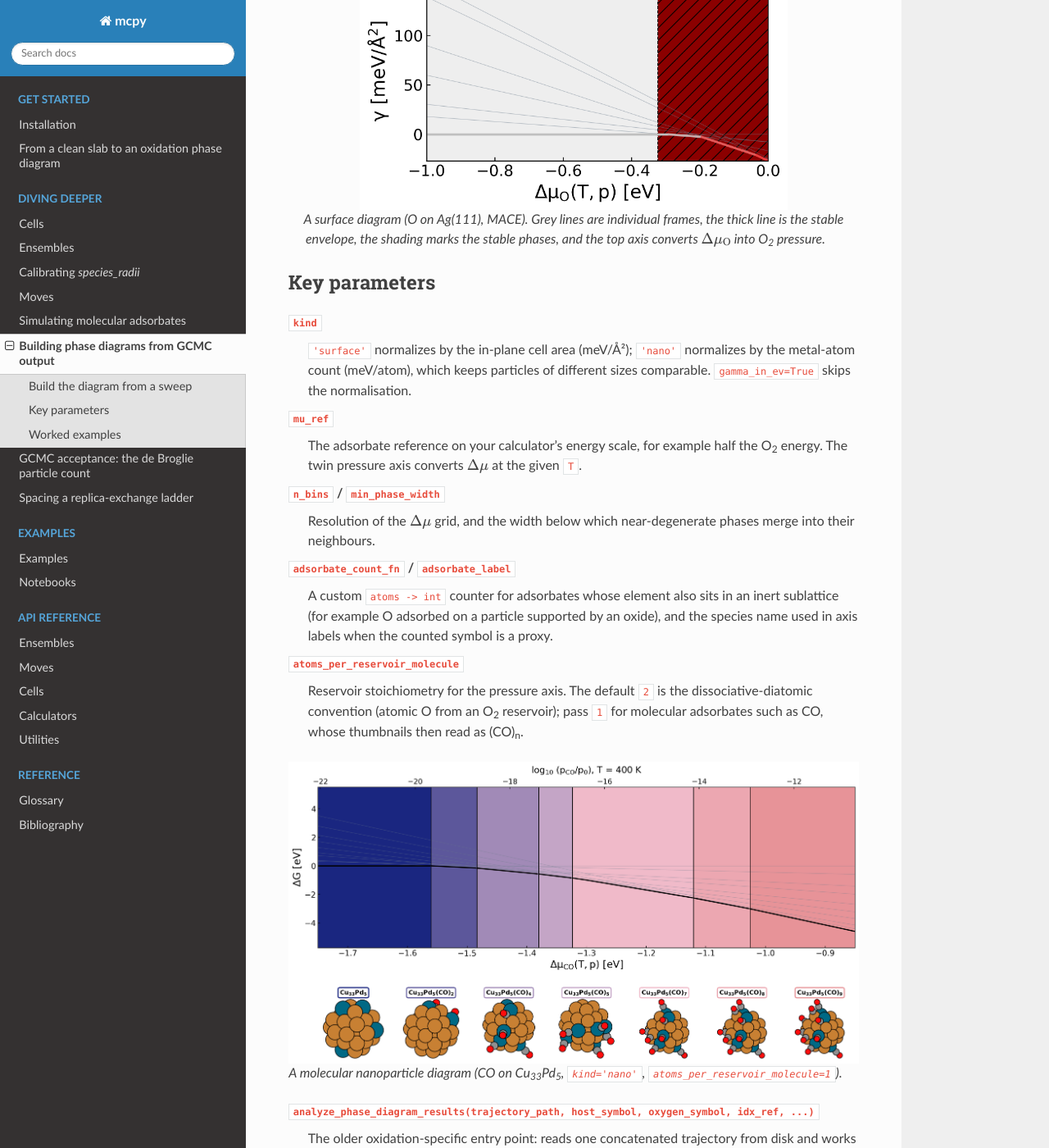
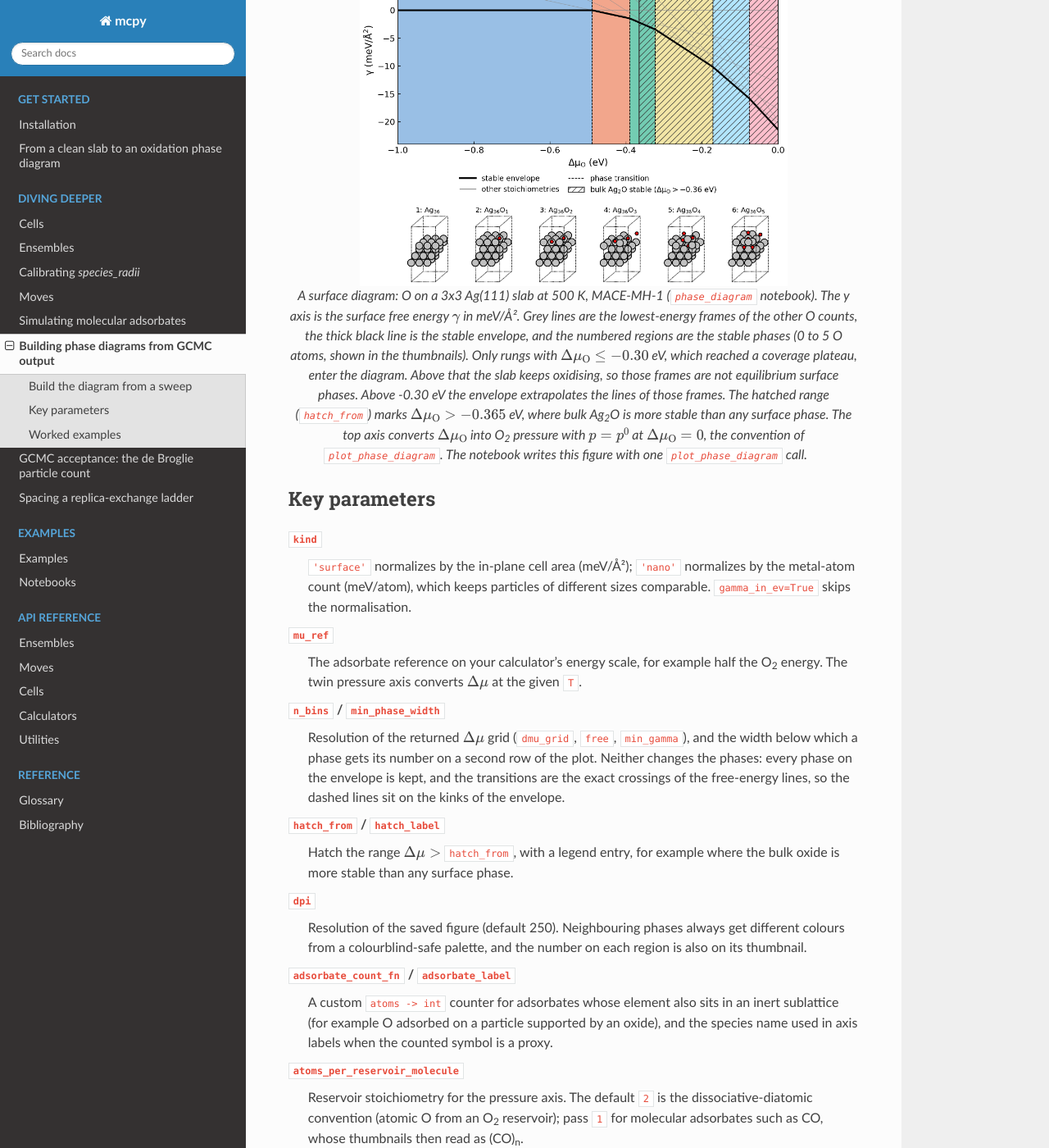
Before and after one commit to farrisric/mcpy, a Sphinx documentation site: the page built from docs/phase_diagrams.rst, in a window 1280 px wide and 1400 px high, scrolled down 1028 px. Shown: the whole window at 82% size. Built offline with Sphinx 7.4.7 and the Read the Docs theme 3.1.0, drawn with Linux system fonts in a browser that asks for light colours; some of the changed text lies outside the part shown.

Commit message:
Rerun the CO/CuPd and Ag-O studies and make plot_phase_diagram publication quality
- plot_phase_diagram: exact lower envelope with transitions at the line
  crossings, every envelope phase kept and numbered, colourblind-safe
  qualitative colours for neighbouring phases, dashed transitions, legend
  below the axes, optional hatched region (hatch_from, hatch_label), dpi
- CO on CuPd: rerun on the fixed code with a spaced 15-rung mu ladder
  (no dead pair); new coverage and phase-diagram figures
- O on Ag(111): rebuilt notebook with MACE-MH-1 (cuEq off), mu derived at
  run time, one batched mu ladder; the diagram uses only converged rungs
- Captions state the model, units, converged range and conventions
- Drop the separate docs redraw script; all diagrams come from the library

```diff
--- a/docs/getting_started.rst
+++ b/docs/getting_started.rst
@@ -447,10 +447,10 @@ normalisation and molecular adsorbates.
    The figure therefore shows how to read the diagram, not the physics of O
    on Ag.
    Grey lines are individual frames, the thick line is the stable envelope,
-   and the shading marks the stable phases, labelled by their structure
+   and the shading marks the stable phases, numbered like their structure
    thumbnails: the clean slab below
-   :math:`\Delta\mu_{\mathrm{O}} \approx -0.47` eV and the capped
-   monolayer above it.
+   :math:`\Delta\mu_{\mathrm{O}} \approx -0.47` eV, the capped
+   monolayer above -0.455 eV, and between them a narrow O\ :sub:`8` phase.
    The top axis converts :math:`\Delta\mu_{\mathrm{O}}` into O\ :sub:`2`
    pressure at 500 K.
    For a MACE diagram see :doc:`phase_diagrams`.
--- a/docs/make_figures.py
+++ b/docs/make_figures.py
@@ -18,8 +18,14 @@ Three kinds of figures are produced:
      ``plot_phase_diagram`` call;
    * relaxed EMT insertions give the ``species_radii`` histogram.
 
-3. Copied from executed notebooks by ``extract_notebook_figures()``: the MACE
-   phase diagrams, the CO coverage trace and the LJ equilibration trace.
+3. Copied from an executed notebook by ``extract_notebook_figures()``: the
+   LJ equilibration trace.
+
+The three MACE figures (``fig_co_coverage.png``,
+``fig_phase_diagram_co_cupd.png`` and ``fig_phase_diagram_ag_o.png``) need a
+GPU run of several hours. The notebooks ``co_on_cupd_replica_exchange.ipynb``
+and ``phase_diagram.ipynb`` write them directly, the phase diagrams with
+``plot_phase_diagram``; this script does not touch them.
 
 The full script takes about five minutes on a laptop CPU.
 """
@@ -455,9 +461,6 @@ def extract_notebook_figures(targets=None):
     copy to those output file names (default: all)."""
     wanted = {
         # (notebook, embedded-PNG index): target file
-        ('phase_diagram.ipynb', 0): 'fig_phase_diagram_ag_o.png',
-        ('co_on_cupd_replica_exchange.ipynb', 1): 'fig_phase_diagram_co_cupd.png',
-        ('co_on_cupd_replica_exchange.ipynb', 0): 'fig_co_coverage_raw.png',
         ('gcmc_basics_lj.ipynb', 1): 'fig_lj_equilibration.png',
     }
     for (nb_name, want_idx), target in wanted.items():
@@ -474,15 +477,6 @@ def extract_notebook_figures(targets=None):
                     (STATIC / target).write_bytes(base64.b64decode(png))
                 idx += 1
 
-    # The CO coverage figure pairs the per-replica trace with a rough demo
-    # isotherm; only the trace belongs in the docs. Crop the left panel.
-    raw = STATIC / 'fig_co_coverage_raw.png'
-    if raw.exists():
-        from PIL import Image
-        im = Image.open(raw)
-        im.crop((0, 0, int(im.width * 0.48), im.height)).save(STATIC / 'fig_co_coverage.png')
-        raw.unlink()
-
 
 if __name__ == '__main__':
     import tempfile
--- a/docs/phase_diagrams.rst
+++ b/docs/phase_diagrams.rst
@@ -3,8 +3,8 @@ Building phase diagrams from GCMC output
 
 :func:`mcpy.utils.plot_phase_diagram` turns the trajectories of a
 chemical-potential sweep into a phase diagram: it computes the formation energy
-of every frame, takes the lower envelope over a :math:`\Delta\mu` grid, and
-renders the figure with a structure thumbnail per stable phase.
+of every frame, takes the exact lower envelope of the free-energy lines, and
+renders the figure with a numbered structure thumbnail per stable phase.
 
 
 Build the diagram from a sweep
@@ -53,10 +53,24 @@ The returned dict carries the grid (``dmu_grid``), the per-frame lines
    :width: 75%
    :align: center
 
-   A surface diagram (O on Ag(111), MACE). Grey lines are individual frames,
-   the thick line is the stable envelope, the shading marks the stable
-   phases, and the top axis converts :math:`\Delta\mu_{\mathrm{O}}` into
-   O\ :sub:`2` pressure.
+   A surface diagram: O on a 3x3 Ag(111) slab at 500 K, MACE-MH-1
+   (``phase_diagram`` notebook).
+   The y axis is the surface free energy :math:`\gamma` in meV/Å².
+   Grey lines are the lowest-energy frames of the other O counts, the thick
+   black line is the stable envelope, and the numbered regions are the
+   stable phases (0 to 5 O atoms, shown in the thumbnails).
+   Only rungs with :math:`\Delta\mu_{\mathrm{O}} \le -0.30` eV, which
+   reached a coverage plateau, enter the diagram.
+   Above that the slab keeps oxidising, so those frames are not
+   equilibrium surface phases.
+   Above -0.30 eV the envelope extrapolates the lines of those frames.
+   The hatched range (``hatch_from``) marks
+   :math:`\Delta\mu_{\mathrm{O}} > -0.365` eV, where bulk
+   Ag\ :sub:`2`\ O is more stable than any surface phase.
+   The top axis converts :math:`\Delta\mu_{\mathrm{O}}` into O\ :sub:`2`
+   pressure with :math:`p = p^0` at :math:`\Delta\mu_{\mathrm{O}} = 0`,
+   the convention of ``plot_phase_diagram``.
+   The notebook writes this figure with one ``plot_phase_diagram`` call.
 
 
 Key parameters
@@ -74,8 +88,22 @@ Key parameters
    The twin pressure axis converts :math:`\Delta\mu` at the given ``T``.
 
 ``n_bins`` / ``min_phase_width``
-   Resolution of the :math:`\Delta\mu` grid, and the width below which
-   near-degenerate phases merge into their neighbours.
+   Resolution of the returned :math:`\Delta\mu` grid (``dmu_grid``,
+   ``free``, ``min_gamma``), and the width below which a phase gets its
+   number on a second row of the plot.
+   Neither changes the phases: every phase on the envelope is kept, and the
+   transitions are the exact crossings of the free-energy lines, so the
+   dashed lines sit on the kinks of the envelope.
+
+``hatch_from`` / ``hatch_label``
+   Hatch the range :math:`\Delta\mu >` ``hatch_from``, with a legend
+   entry, for example where the bulk oxide is more stable than any surface
+   phase.
+
+``dpi``
+   Resolution of the saved figure (default 250).
+   Neighbouring phases always get different colours from a colourblind-safe
+   palette, and the number on each region is also on its thumbnail.
 
 ``adsorbate_count_fn`` / ``adsorbate_label``
    A custom ``atoms -> int`` counter for adsorbates whose element also sits
@@ -94,8 +122,13 @@ Key parameters
    :width: 100%
    :align: center
 
-   A molecular nanoparticle diagram (CO on Cu\ :sub:`33`\ Pd\ :sub:`5`,
-   ``kind='nano'``, ``atoms_per_reservoir_molecule=1``).
+   A molecular nanoparticle diagram: CO on Cu\ :sub:`33`\ Pd\ :sub:`5` at
+   400 K, ``kind='nano'`` (:math:`\Delta G` in meV per metal atom) and
+   ``atoms_per_reservoir_molecule=1`` (CO pressure on the top axis).
+   The numbered regions are the stable (CO)\ :sub:`n` phases,
+   n = 0, 1, 2, 3, 5 and 6; phases 2 and 4 are narrow (0.009 and 0.02 eV),
+   so their numbers sit on a second row.
+   The run is not converged above -1.45 eV (phase 6).
 
 ``analyze_phase_diagram_results(trajectory_path, host_symbol, oxygen_symbol, idx_ref, ...)``
    The older oxidation-specific entry point: reads one concatenated
```
Also changed, not shown: docs/molecular_adsorbates.rst (+23 -9 lines), docs/_static/fig_co_coverage.png, docs/_static/fig_phase_diagram_ag_o.png, docs/_static/fig_phase_diagram_co_cupd.png, docs/_static/fig_phase_diagram_emt_sweep.png, 5 other files.
